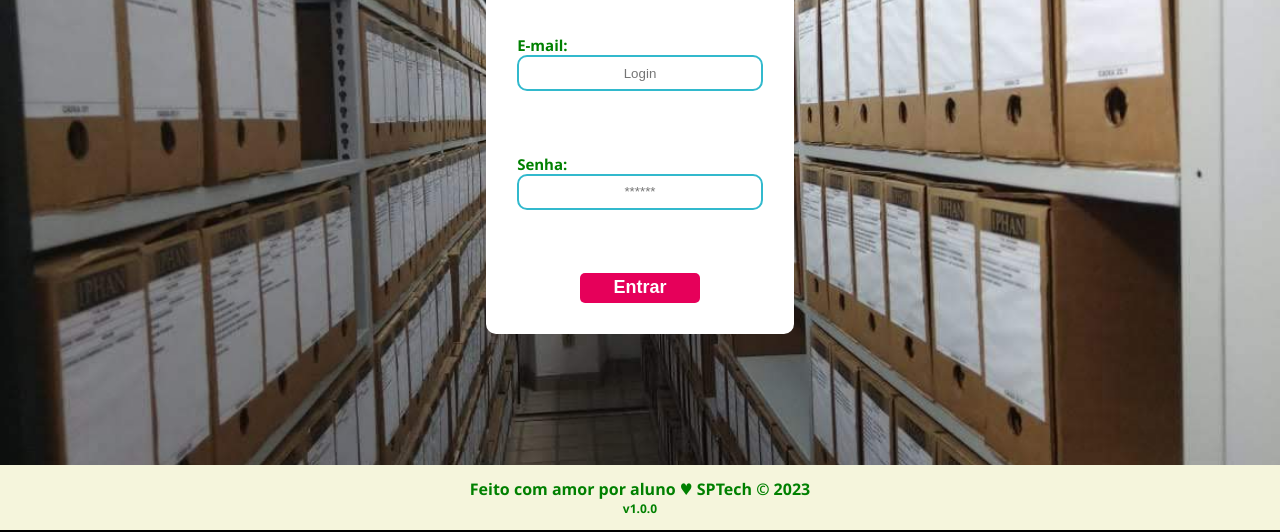
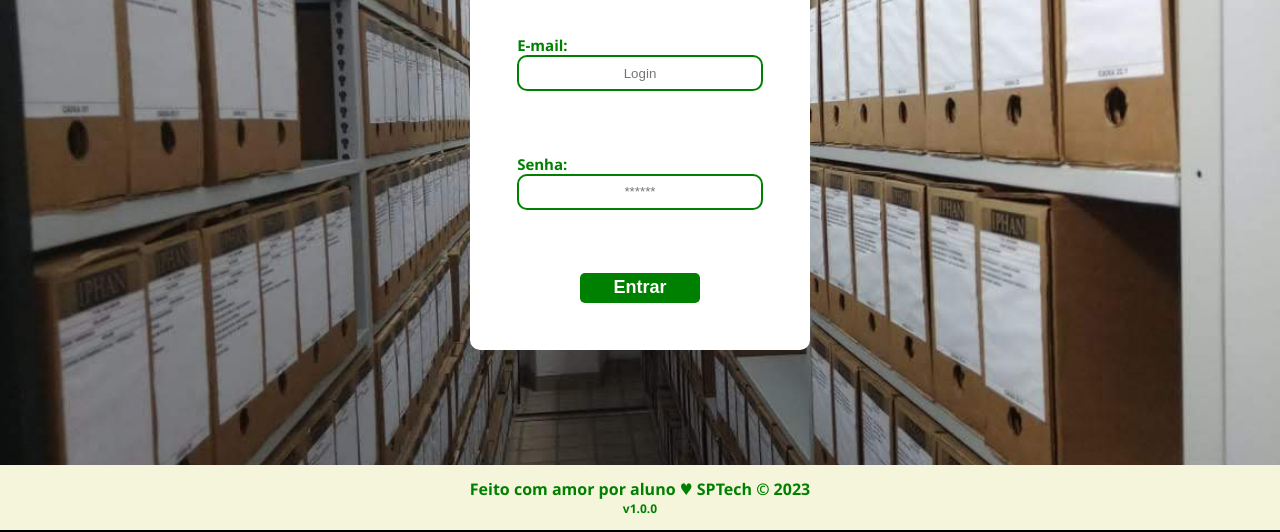
Before and after one commit to IgorMoura1/PaperSave, a website: page site/public/login.html in a window 1280 px wide. Shown: the part 268-800 px from the top of the page. Drawn offline with Linux system fonts and the light colour scheme.

Commit message:
estilizando login

```diff
--- a/site/public/css/estilo.css
+++ b/site/public/css/estilo.css
@@ -134,6 +134,8 @@ body {
   flex-direction: column;
   color: green;
   row-gap: 20px;
+  padding: 1rem;
+  backdrop-filter: blur(50px);
 }
 
 .card-cadastro {
@@ -163,7 +165,7 @@ body {
 }
 
 .formulario input {
-  border: 2px solid #32b9cd;
+  border: 2px solid green;
   height: 30px;
   text-align: center;
   border-radius: 10px;
@@ -192,7 +194,7 @@ body {
   font-weight: 600;
   font-size: 18px;
   color: #fff;
-  background-color: #e6005a;
+  background-color: green;
   width: 120px;
   height: 30px;
   align-self: center;
```
